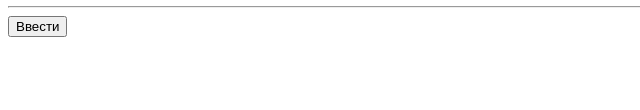
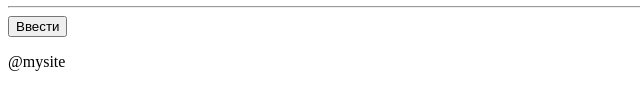
Before and after one commit to Aleksey223/Homework_3, a plain HTML site: page autorized.html in a window 1280 px wide. Shown: the part 216-326 px from the top of the page, 0-640 px from the left. Drawn offline with Linux system fonts and the light colour scheme.

Commit message:
second commit

```diff
--- a/autorized.html
+++ b/autorized.html
@@ -45,4 +45,7 @@
     </main>
 
 </body>
+<footer>
+    <p>@mysite</p>
+</footer>
 </html>
```
